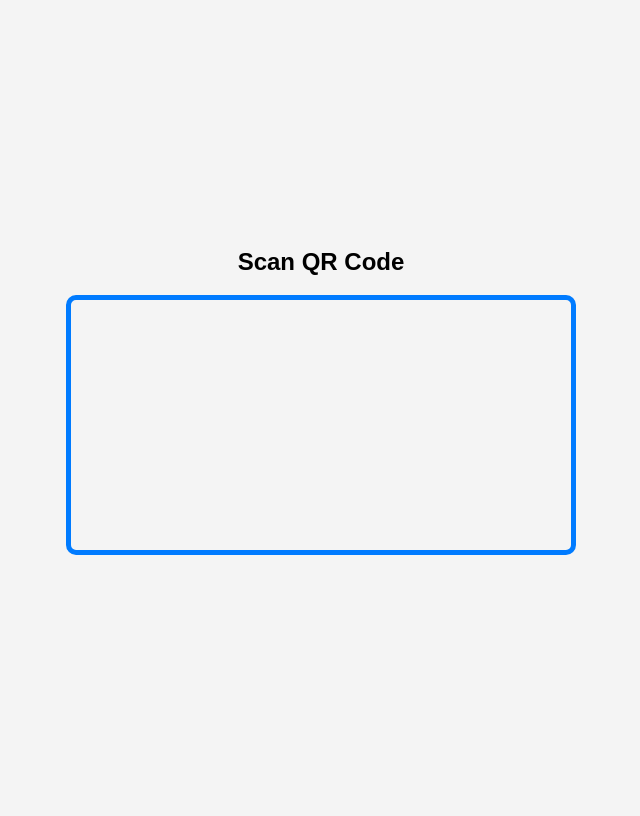
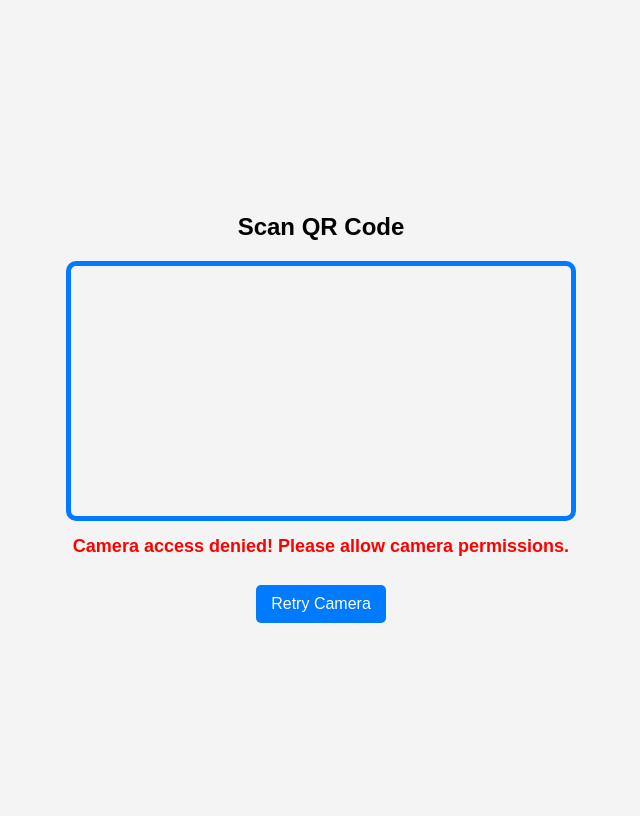
Before and after one commit to dhiranesh/event_handler_atteance, a Flask app: page /scan_qr in a window 1280 px wide. Shown: the whole page, without its empty margins (319-959 px from the left). Run offline with Flask 3, Linux system fonts and the light colour scheme; the visitor is signed in with stand-in values (Sample User, id 1); some libraries are stand-ins or nearby versions.

Commit message:
Update scan_qr.html

```diff
--- a/qr_Scanner_project/templates/scan_qr.html
+++ b/qr_Scanner_project/templates/scan_qr.html
@@ -5,7 +5,9 @@
     <meta charset="UTF-8">
     <meta name="viewport" content="width=device-width, initial-scale=1.0">
     <title>QR Code Scanner</title>
-    <script src="https://cdnjs.cloudflare.com/ajax/libs/jsQR/1.4.0/jsQR.min.js"></script>
+    <script src="https://cdn.jsdelivr.net/npm/jsqr@1.4.0/dist/jsQR.min.js"></script>
+
+
     <style>
         body {
             display: flex;
@@ -15,6 +17,7 @@
             height: 100vh;
             background: #f4f4f4;
             font-family: Arial, sans-serif;
+            text-align: center;
         }
 
         video {
@@ -34,6 +37,26 @@
             font-weight: bold;
             color: green;
         }
+
+        .error {
+            color: red;
+        }
+
+        button {
+            margin-top: 10px;
+            padding: 10px 15px;
+            font-size: 16px;
+            background-color: #007BFF;
+            color: white;
+            border: none;
+            border-radius: 5px;
+            cursor: pointer;
+            display: none;
+        }
+
+        button:hover {
+            background-color: #0056b3;
+        }
     </style>
 </head>
 
@@ -42,37 +65,72 @@
     <h2>Scan QR Code</h2>
     <video id="video" autoplay playsinline></video>
     <canvas id="canvas"></canvas>
-    <p class="message" id="qr-result"></p>
+    <p class="message" id="qr-result">Waiting for QR scan...</p>
+    <button id="retry-button" onclick="startCamera()">Retry Camera</button>
 
     <script>
         const video = document.getElementById('video');
         const canvas = document.getElementById('canvas');
         const context = canvas.getContext('2d');
         const resultElement = document.getElementById('qr-result');
+        const retryButton = document.getElementById('retry-button');
+
+        let lastScannedCode = ""; // Prevent duplicate processing
+        let scanning = true; // Controls scanning loop
 
         async function startCamera() {
+            retryButton.style.display = "none"; // Hide retry button
             try {
                 const stream = await navigator.mediaDevices.getUserMedia({ video: { facingMode: "environment" } });
                 video.srcObject = stream;
+                video.onloadedmetadata = () => {
+                    scanning = true;
                     scanQRCode();
+                };
             } catch (error) {
-                console.error("Error accessing the camera: ", error);
+                console.error("Camera access denied:", error);
+                resultElement.textContent = "Camera access denied! Please allow camera permissions.";
+                resultElement.classList.add("error");
+                retryButton.style.display = "block"; // Show retry button
             }
         }
 
         function scanQRCode() {
+            if (!scanning) return;
+
             canvas.width = video.videoWidth;
             canvas.height = video.videoHeight;
-            setInterval(() => {
+
+            const scanInterval = setInterval(() => {
+                if (!scanning) {
+                    clearInterval(scanInterval);
+                    return;
+                }
+
+                try {
                     context.drawImage(video, 0, 0, canvas.width, canvas.height);
                     const imageData = context.getImageData(0, 0, canvas.width, canvas.height);
                     const qrCode = jsQR(imageData.data, imageData.width, imageData.height);
 
-                if (qrCode) {
+                    if (qrCode && qrCode.data !== lastScannedCode) {
+                        lastScannedCode = qrCode.data;
                         resultElement.textContent = `Scanned: ${qrCode.data}`;
+                        resultElement.style.color = "green";
+                        scanning = false; // Stop scanning after successful scan
+
                         sendQRCodeToServer(qrCode.data);
+
+                        setTimeout(() => {
+                            scanning = true; // Restart scanning after delay
+                            scanQRCode();
+                        }, 3000);
                     }
-            }, 500);
+                } catch (err) {
+                    console.error("QR scanning error:", err);
+                    resultElement.textContent = "Scanning error. Please try again.";
+                    resultElement.classList.add("error");
+                }
+            }, 1000); // Scan every second
         }
 
         function sendQRCodeToServer(qrData) {
@@ -91,12 +149,17 @@
                     resultElement.style.color = "red";
                 }
             })
-            .catch(error => console.error("Error submitting QR:", error));
+            .catch(error => {
+                console.error("Error submitting QR:", error);
+                resultElement.textContent = "Error submitting QR. Please try again.";
+                resultElement.classList.add("error");
+            });
         }
 
+        document.addEventListener("DOMContentLoaded", () => {
             startCamera();
+        });
     </script>
 
 </body>
-
 </html>
```
Lines whose indentation alone changed are shown as unchanged.
